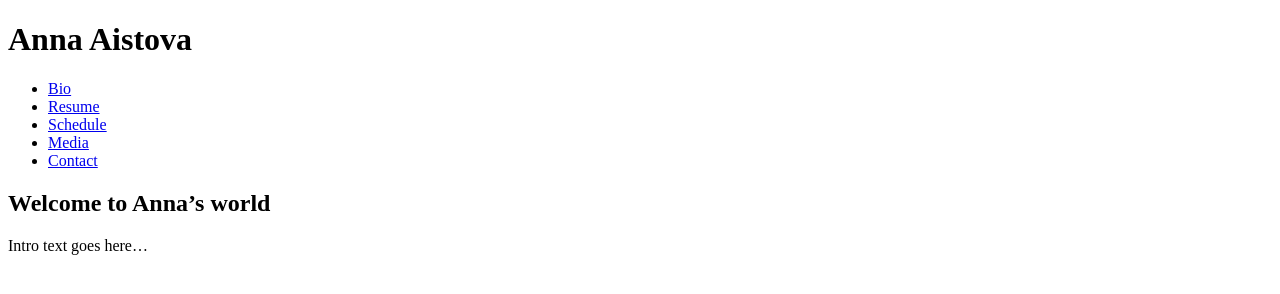
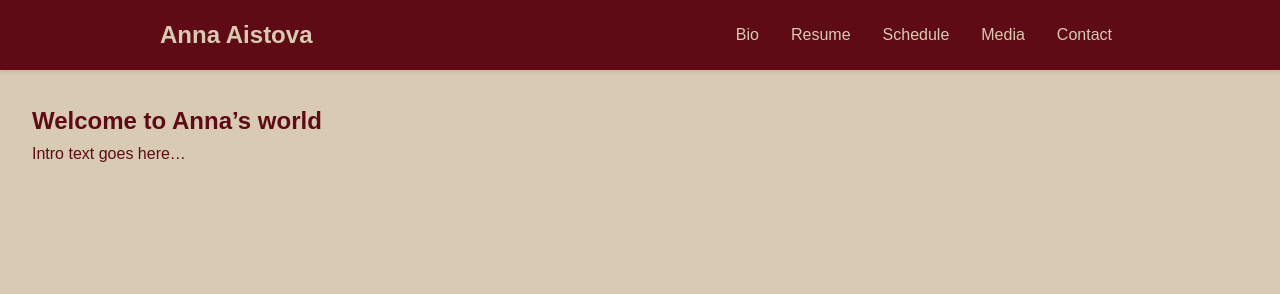
Before and after one commit to sevenfivenine/annaaistova, an Eleventy site: page index.html in a window 1280 px wide. Built offline with nearby package versions, Linux system fonts and the light colour scheme; Eleventy itself is replaced by a stand-in of ours; files that its build step writes are made by us from their sources.

Commit message:
Initial styling

```diff
--- a/index.html
+++ b/index.html
@@ -4,8 +4,7 @@
     <meta charset="UTF-8" />
     <meta name="viewport" content="width=device-width, initial-scale=1.0"/>
     <title>Anna Aistova</title>
-    <!-- link to your stylesheet -->
-    <link rel="stylesheet" href="/styles.css" />
+    <link rel="stylesheet" href="styles.css" />
 </head>
 <body>
 <header class="site-header">
@@ -28,7 +27,6 @@
         <h2>Welcome to Anna’s world</h2>
         <p>Intro text goes here…</p>
     </section>
-    <!-- you can flesh out the other sections (resume, schedule etc.) below -->
 </main>
 </body>
 </html>
--- a/styles.css
+++ b/styles.css
@@ -0,0 +1,55 @@
+:root {
+    --chocolate-cosmos: #5e0b15;
+    --cordovan:         #90323d;
+    --dun:              #d9cab3;
+    --bronze:           #bc8034;
+}
+
+* {
+    margin: 0;
+    padding: 0;
+    box-sizing: border-box;
+}
+body {
+    font-family: sans-serif;
+    background-color: var(--dun);
+    color: var(--chocolate-cosmos);
+    line-height: 1.6;
+}
+
+.site-header {
+    background-color: var(--chocolate-cosmos);
+    color: var(--dun);
+    padding: 1rem 2rem;
+    box-shadow: 0 2px 4px rgba(0,0,0,0.1);
+}
+.container {
+    max-width: 960px;
+    margin: 0 auto;
+    display: flex;
+    align-items: center;
+    justify-content: space-between;
+}
+.site-logo {
+    font-size: 1.5rem;
+    font-weight: bold;
+}
+
+.site-nav ul {
+    list-style: none;
+    display: flex;
+    gap: 1rem;
+}
+.site-nav a {
+    color: var(--dun);
+    text-decoration: none;
+    padding: 0.25rem 0.5rem;
+    transition: color 0.2s;
+}
+.site-nav a:hover {
+    color: var(--bronze);
+}
+
+.site-main {
+    padding: 2rem;
+}
```
Also changed, not shown: .eleventy.js.
